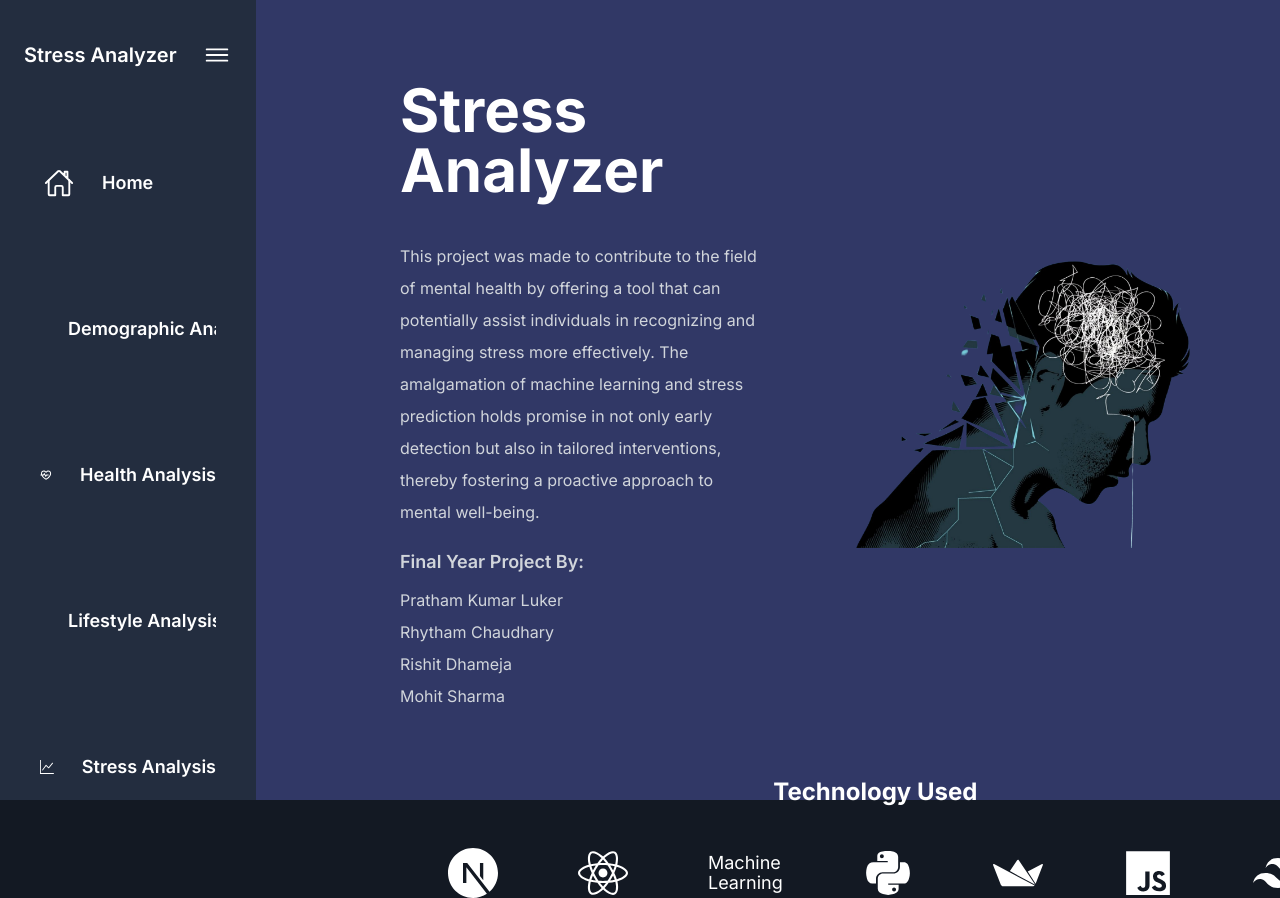
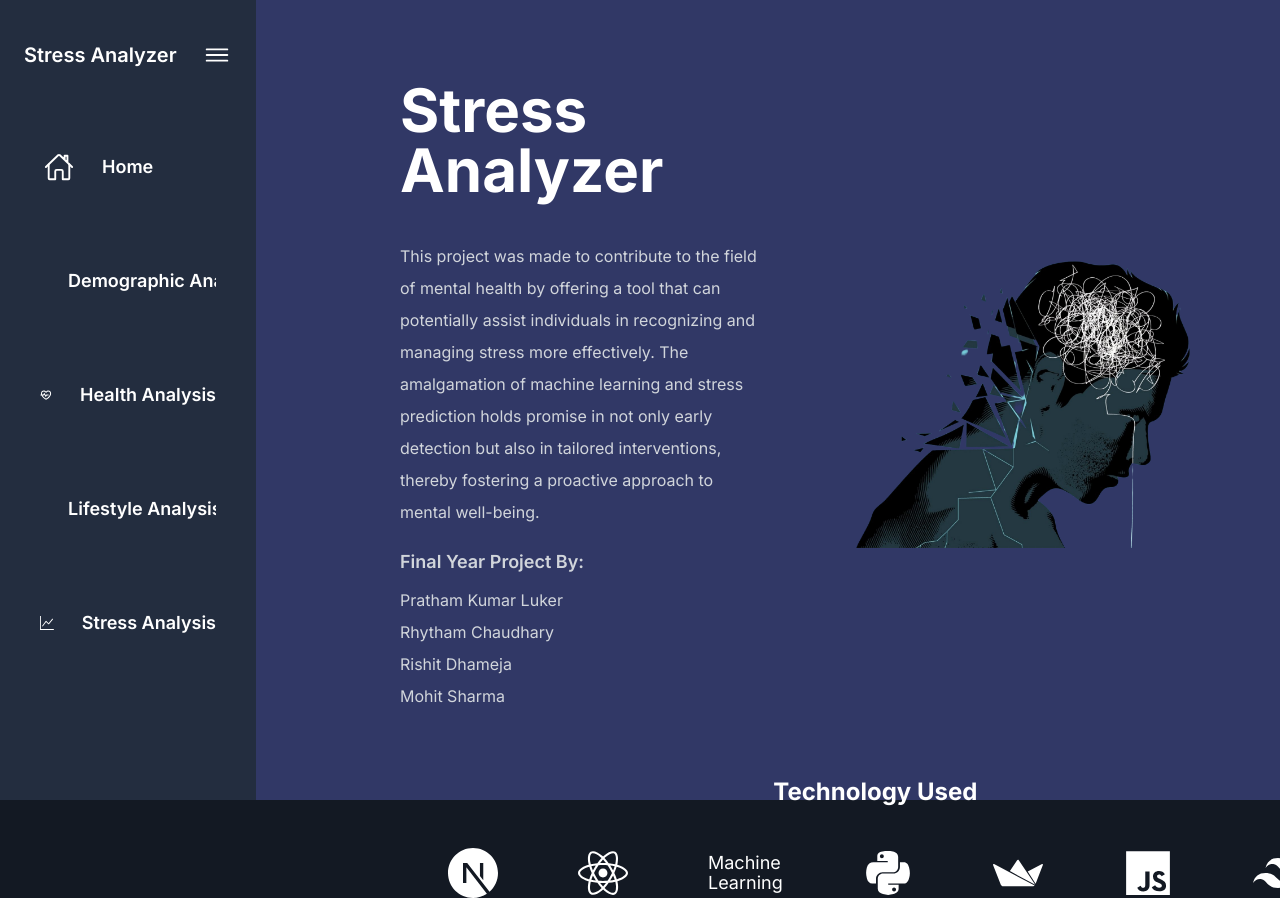
Before and after one commit to prathamxd/stress-analyzer, a Next.js app: page / in a window 1280 px wide. Shown: the top 898 px of the page. Built offline with nearby package versions, Linux system fonts and the light colour scheme.

Commit message:
navbar items padding

```diff
--- a/src/components/NavSidebar.jsx
+++ b/src/components/NavSidebar.jsx
@@ -58,7 +58,7 @@ const NavSidebar = () => {
             >
               <Link href="/">
                 <div
-                  className={`py-12 hover:bg-[#4D4C7D] ${
+                  className={`py-8 hover:bg-[#4D4C7D] ${
                     !isCollapsed && "mx-5"
                   } rounded-md`}
                 >
@@ -76,7 +76,7 @@ const NavSidebar = () => {
 
               <Link href="/demographical-analysis">
                 <div
-                  className={`py-12 hover:bg-[#4D4C7D] ${
+                  className={`py-8 hover:bg-[#4D4C7D] ${
                     !isCollapsed && "mx-5"
                   } rounded-md`}
                 >
@@ -94,7 +94,7 @@ const NavSidebar = () => {
 
               <Link href="/health-analysis">
                 <div
-                  className={`py-12 hover:bg-[#4D4C7D] ${
+                  className={`py-8 hover:bg-[#4D4C7D] ${
                     !isCollapsed && "mx-5"
                   } rounded-md`}
                 >
@@ -112,7 +112,7 @@ const NavSidebar = () => {
 
               <Link href="/lifestyle">
                 <div
-                  className={`py-12 hover:bg-[#4D4C7D] ${
+                  className={`py-8 hover:bg-[#4D4C7D] ${
                     !isCollapsed && "mx-5"
                   } rounded-md`}
                 >
@@ -130,7 +130,7 @@ const NavSidebar = () => {
 
               <Link href="/stress-analysis">
                 <div
-                  className={`py-12 hover:bg-[#4D4C7D] ${
+                  className={`py-8 hover:bg-[#4D4C7D] ${
                     !isCollapsed && "mx-5"
                   } rounded-md`}
                 >
```
